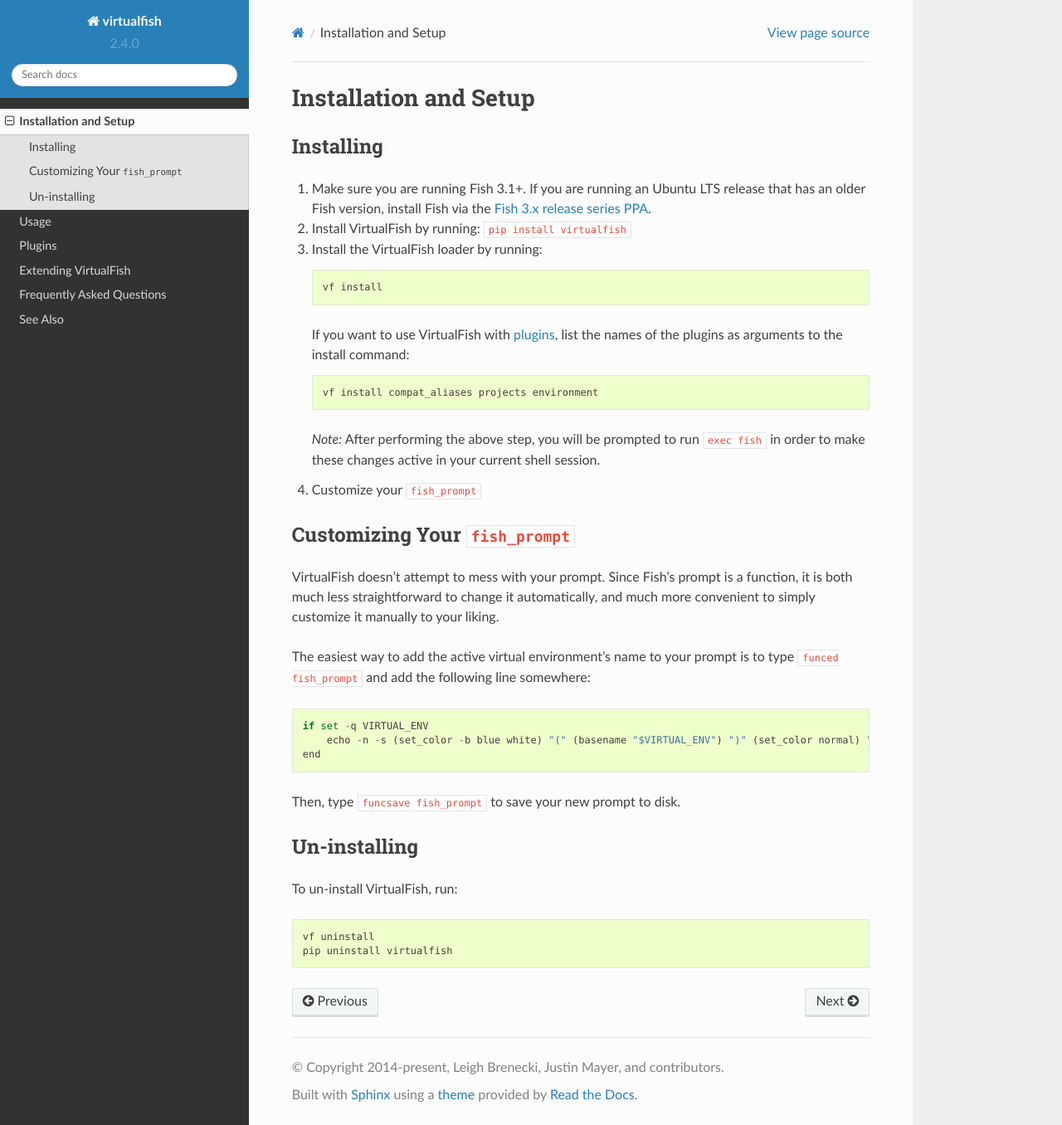
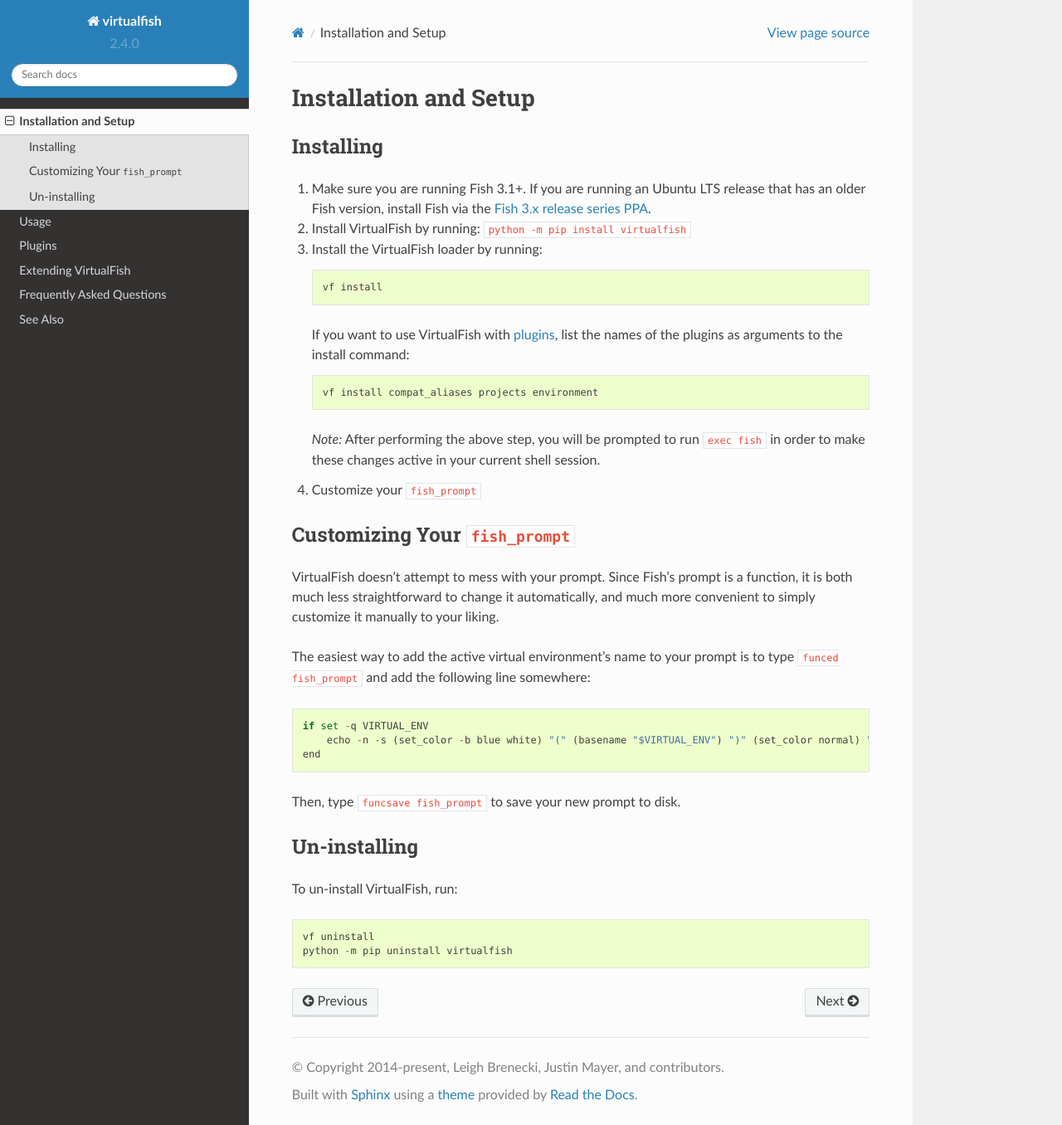
Before and after one commit to justinmayer/virtualfish, a Sphinx documentation site: the page built from docs/install.rst, in a window 1280 px wide and 1356 px high. Shown: the whole window at 83% size. Built offline with Sphinx 7.4.7 and the Read the Docs theme 2.0.0, drawn with Linux system fonts in a browser that asks for light colours.

Commit message:
Prefix Pip commands in docs with: python -m

```diff
--- a/docs/install.rst
+++ b/docs/install.rst
@@ -7,7 +7,7 @@
 1. Make sure you are running Fish 3.1+. If you are running an Ubuntu LTS
    release that has an older Fish version, install Fish via the
    `Fish 3.x release series PPA`_.
-2. Install VirtualFish by running: ``pip install virtualfish``
+2. Install VirtualFish by running: ``python -m pip install virtualfish``
 3. Install the VirtualFish loader by running:
 
    ::
@@ -54,7 +54,7 @@
 ::
 
     vf uninstall
-    pip uninstall virtualfish
+    python -m pip uninstall virtualfish
 
 
 .. _Fish 3.x release series PPA: https://launchpad.net/~fish-shell/+archive/ubuntu/release-3
```
Also changed, not shown: CONTRIBUTING.md (+1 -1 lines), README.md (+1 -1 lines).
